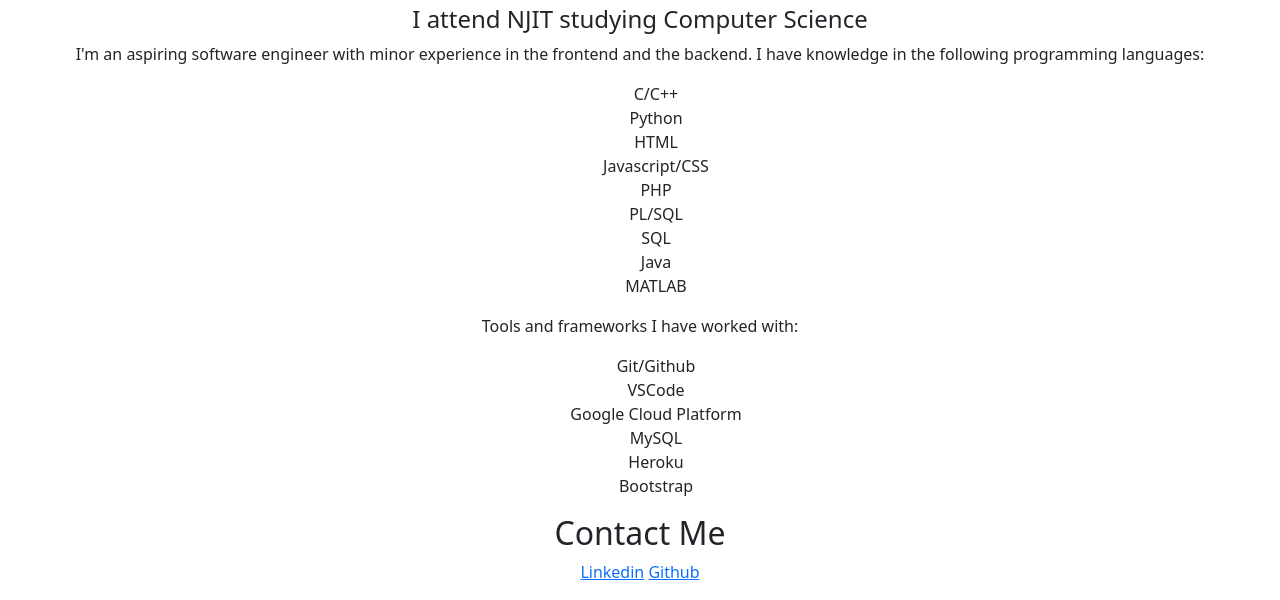
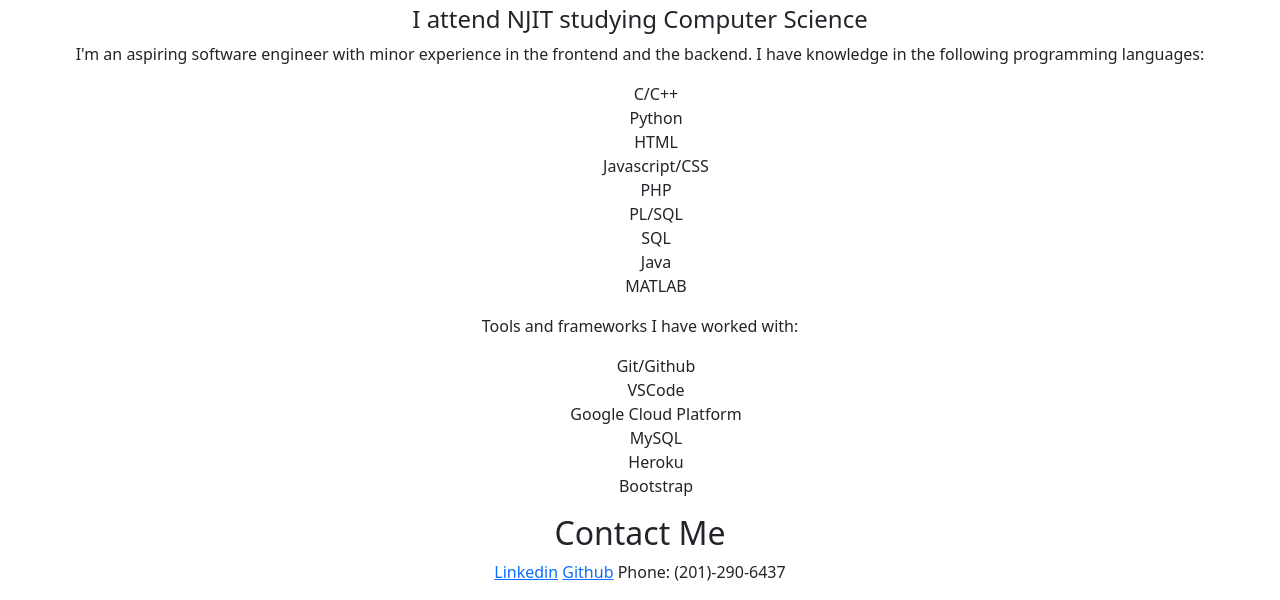
Before and after one commit to iarivera/iarivera.github.io, a website: page index.html in a window 1280 px wide. Shown: the part 619-1219 px from the top of the page. Drawn offline with nearby package versions, Linux system fonts and the light colour scheme.

Commit message:
added further contact info, and removed about.html

```diff
--- a/index.html
+++ b/index.html
@@ -63,9 +63,9 @@
             <h2>Contact Me</h2>
             <!--TODO: Put in Linkedin account, github, primary email address (school), phone number and hometown-->
             <p>
-                <a href="https://www.linkedin.com/in/ivan-a-rivera/">Linkedin</a>
+            <a href="https://www.linkedin.com/in/ivan-a-rivera/">Linkedin</a>
             <a href="https://github.com/iarivera">Github</a>
-
+            Phone: (201)-290-6437
             </p>
         </div>
     </body>
```
